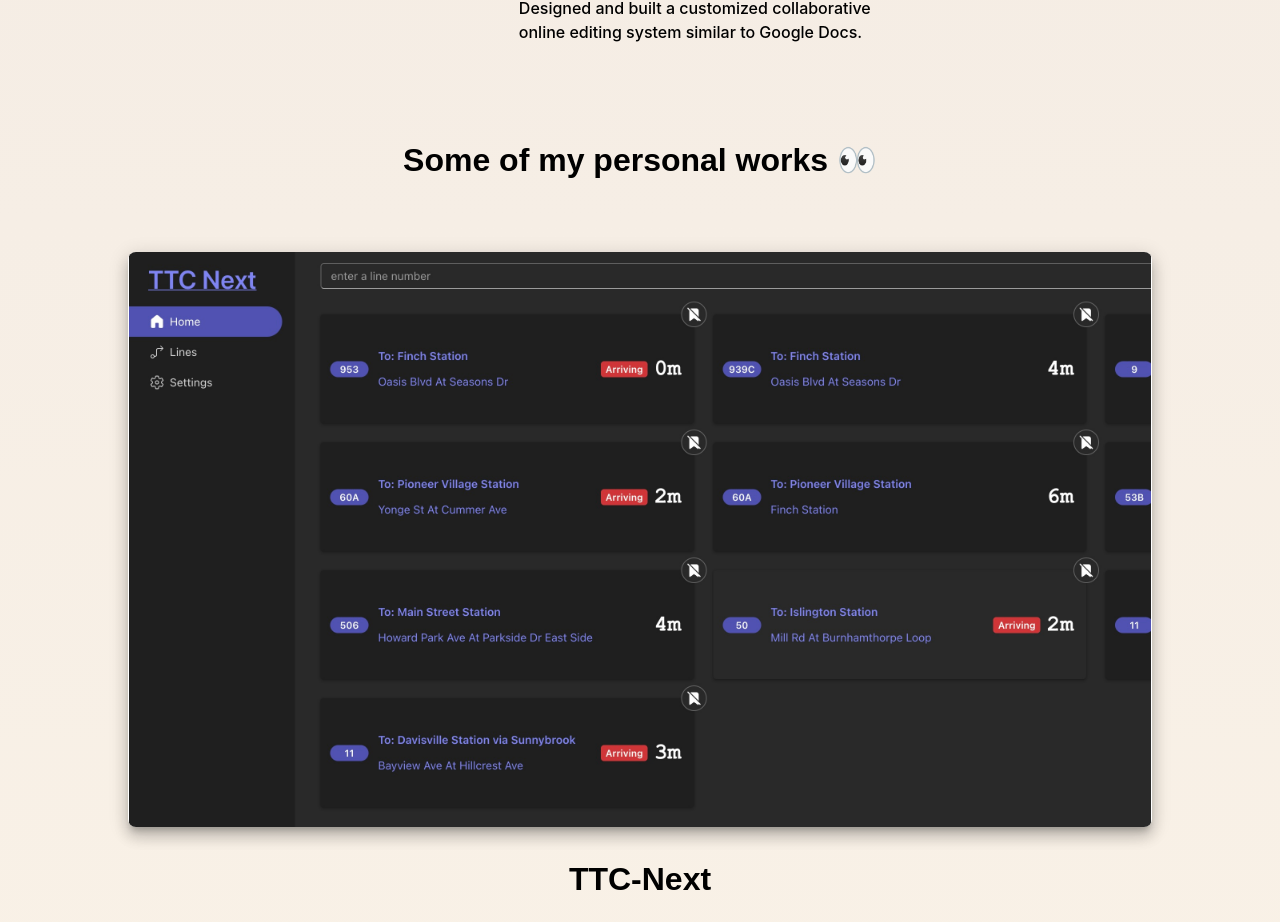
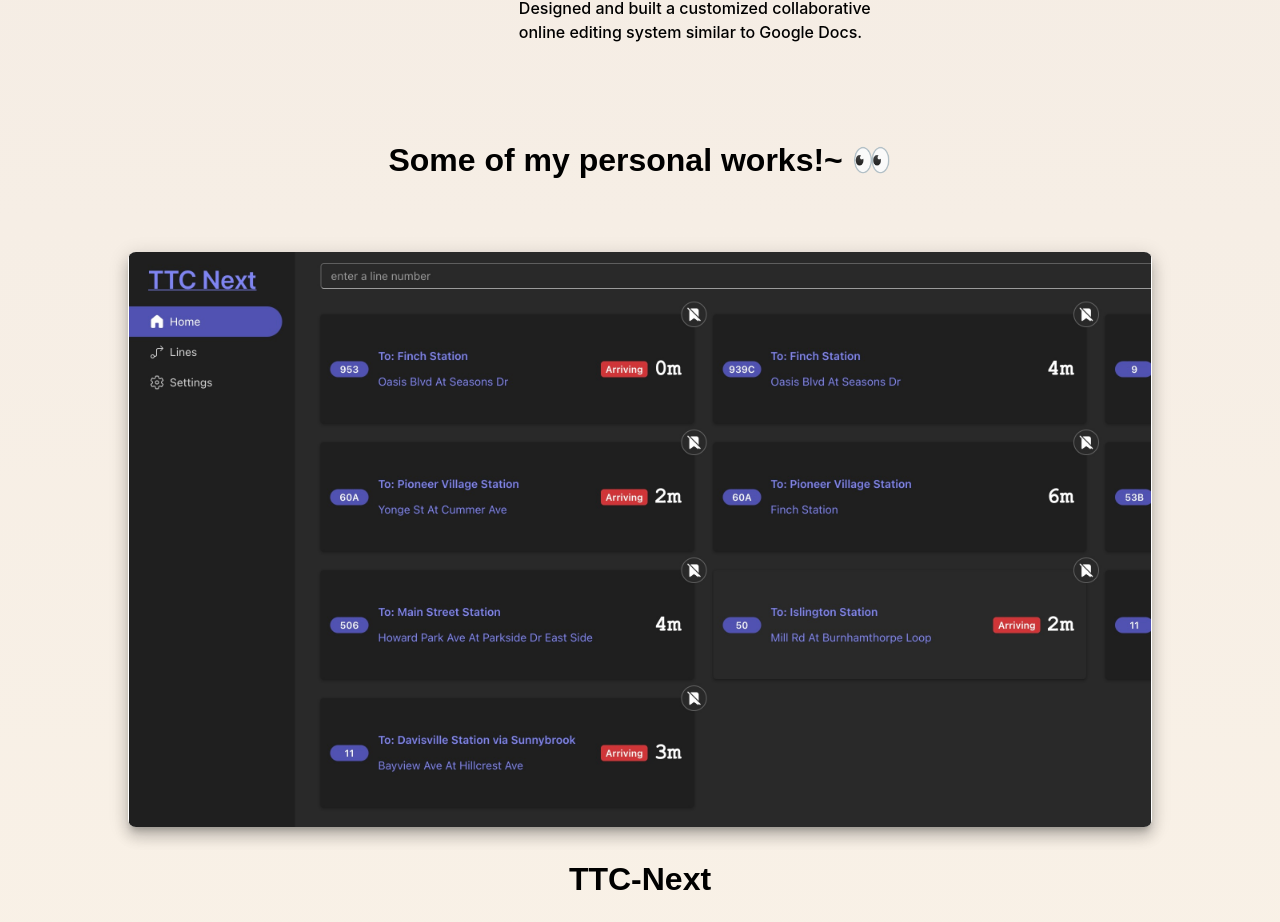
Before and after one commit to HoiPangCHEUNG/hoipangcheung.github.io, a Vue app: page / in a window 1280 px wide. Shown: the part 2392-3314 px from the top of the page. Built offline with nearby package versions, Linux system fonts and the light colour scheme.

Commit message:
chore: align style

```diff
--- a/src/views/HomeView.vue
+++ b/src/views/HomeView.vue
@@ -53,7 +53,7 @@
 
 const sectionBuffers = {
   experience: 'The Journey Begins!~ 🎉',
-  portfolio: 'Some of my personal works 👀'
+  portfolio: 'Some of my personal works!~ 👀'
 }
 
 onMounted(() => {
```
